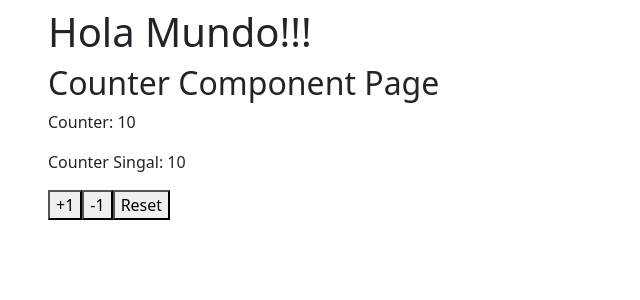
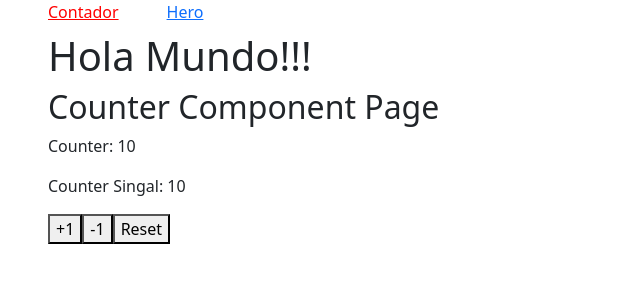
Before and after one commit to GuidoFC/AngularByFernandoHerrera, an Angular app in the folder 02-bases/: page / in a window 1280 px wide. Shown: the top 300 px of the page, without its empty margins (0-640 px from the left). Built offline with nearby package versions, Linux system fonts and the light colour scheme.

Commit message:
v-49 aprendiendo a usar el routerLink y routerLinkActive

```diff
--- a/02-bases/src/app/app.component.html
+++ b/02-bases/src/app/app.component.html
@@ -1,3 +1,5 @@
+<app-navbar/>
+
 <section class="mx-5 mt-2">
 
   <router-outlet/>
--- a/02-bases/src/app/app.component.ts
+++ b/02-bases/src/app/app.component.ts
@@ -1,9 +1,10 @@
 import { Component } from '@angular/core';
 import { RouterOutlet } from '@angular/router';
+import {NavbarComponent} from './compontents/shared/navbar/navbar.component';
 
 @Component({
   selector: 'app-root',
-  imports: [RouterOutlet],
+  imports: [RouterOutlet, NavbarComponent],
   templateUrl: './app.component.html',
   styleUrl: './app.component.css'
 })
--- /dev/null
+++ b/02-bases/src/app/compontents/shared/navbar/navbar.component.html
@@ -0,0 +1,10 @@
+<style>
+  .active{
+    color: red;
+  }
+</style>
+
+<nav>
+  <a  class="mx-5 mt-2" routerLink="/" routerLinkActive="active">Contador</a>
+  <a routerLink="/hero" routerLinkActive="active">Hero</a>
+</nav>
--- /dev/null
+++ b/02-bases/src/app/compontents/shared/navbar/navbar.component.ts
@@ -0,0 +1,12 @@
+import { Component } from '@angular/core';
+import {RouterLink, RouterLinkActive} from '@angular/router';
+
+@Component({
+  selector: 'app-navbar',
+  imports: [RouterLink, RouterLinkActive],
+  templateUrl: './navbar.component.html',
+  styles: ``
+})
+export class NavbarComponent {
+
+}
```
